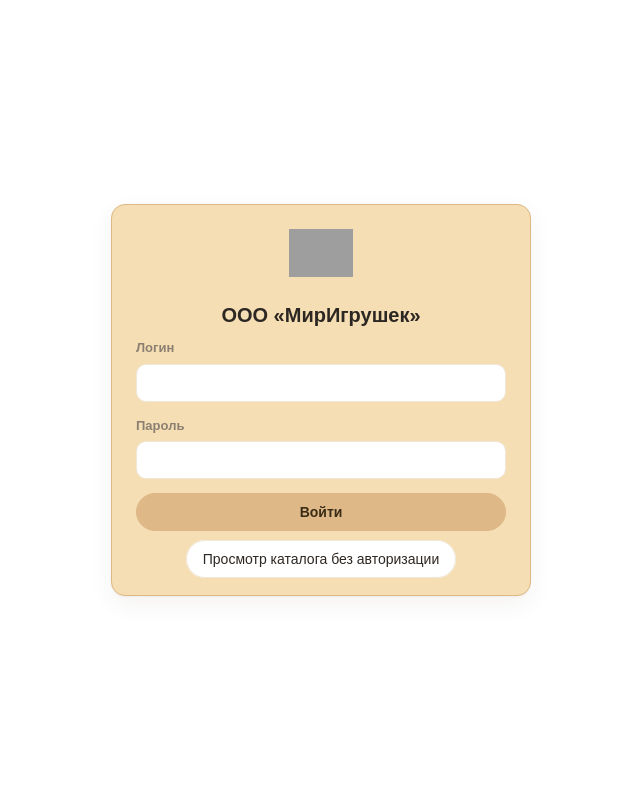
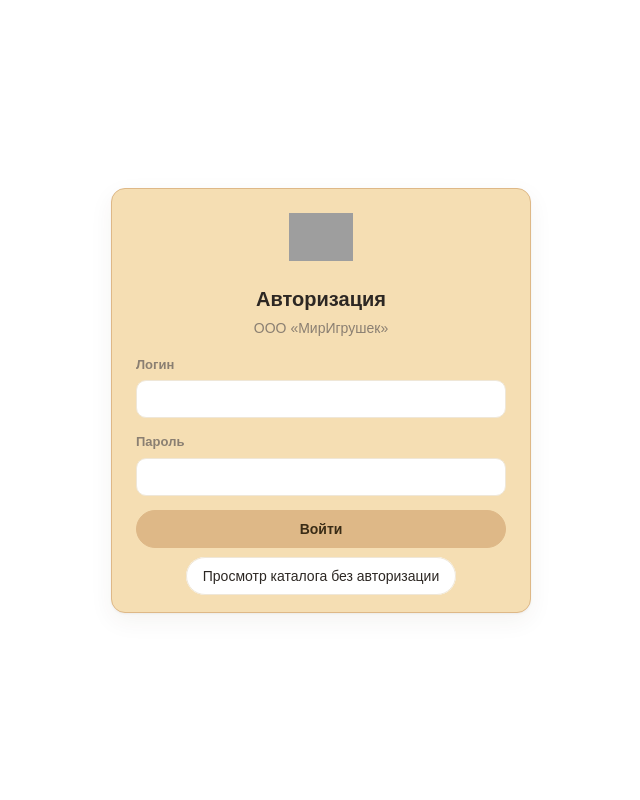
Before and after one commit to IIIKA8/mirigrushek, a PHP site: page / in a window 1280 px wide. Shown: the whole page, without its empty margins (319-959 px from the left). Run offline with PHP 8.4, Linux system fonts and the light colour scheme; grey boxes are pictures that could not be loaded.

Commit message:
Привести подсветку скидки и стили к руководству (#FFDEAD, >17%)

```diff
--- a/web/frontend/common.php
+++ b/web/frontend/common.php
@@ -160,7 +160,7 @@ function render_catalog(bool $with_filters, bool $is_admin_ui): void
         $rowClass = '';
         if ((int)$p['stock_qty'] === 0) {
             $rowClass = 'row-oos';
-        } elseif ((int)$p['discount'] > 15) {
+        } elseif ((int)$p['discount'] > 17) {
             $rowClass = 'row-sale';
         }
         $searchBlob = implode(' ', [
--- a/web/frontend/style.css
+++ b/web/frontend/style.css
@@ -2,7 +2,7 @@
     --bg: #FFFFFF;
     --secondary: #F5DEB3;
     --accent: #DEB887;
-    --sale: #2E8B57;
+    --sale: #FFDEAD;
     --oos: #D6ECFF;
     --ink: #2c2723;
     --muted: #8a7f72;
@@ -131,9 +131,9 @@ th {
 
 tr:last-child td { border-bottom: 0; }
 
-tr.row-sale td { background: var(--sale); color: #fff; }
-tr.row-sale .price-old { color: #ffcccc; }
-tr.row-sale .price-new { color: #fff; }
+tr.row-sale td { background: var(--sale); }
+tr.row-sale .price-old { color: #e0322f; }
+tr.row-sale .price-new { color: #000; }
 
 tr.row-oos td { background: var(--oos); }
 
@@ -240,10 +240,17 @@ input:focus, select:focus, textarea:focus {
     box-shadow: var(--shadow);
 }
 
-.login-box h1 {
+.login-box h1.form-title {
     font-size: 20px;
-    margin: 0 0 8px;
+    margin: 0 0 4px;
     text-align: center;
+}
+
+.login-box .form-subtitle {
+    font-size: 14px;
+    margin: 0 0 16px;
+    text-align: center;
+    color: var(--muted);
 }
 
 .login-box .logo-wrap {
--- a/web/index.php
+++ b/web/index.php
@@ -25,7 +25,8 @@ $error = isset($_GET['error']);
         <div class="logo-wrap">
             <img src="/images/icon.png" alt="МирИгрушек">
         </div>
-        <h1>ООО «МирИгрушек»</h1>
+        <h1 class="form-title">Авторизация</h1>
+        <p class="form-subtitle">ООО «МирИгрушек»</p>
         <?php if ($error): ?>
             <div class="msg error">Неверный логин или пароль.</div>
         <?php endif; ?>
```
